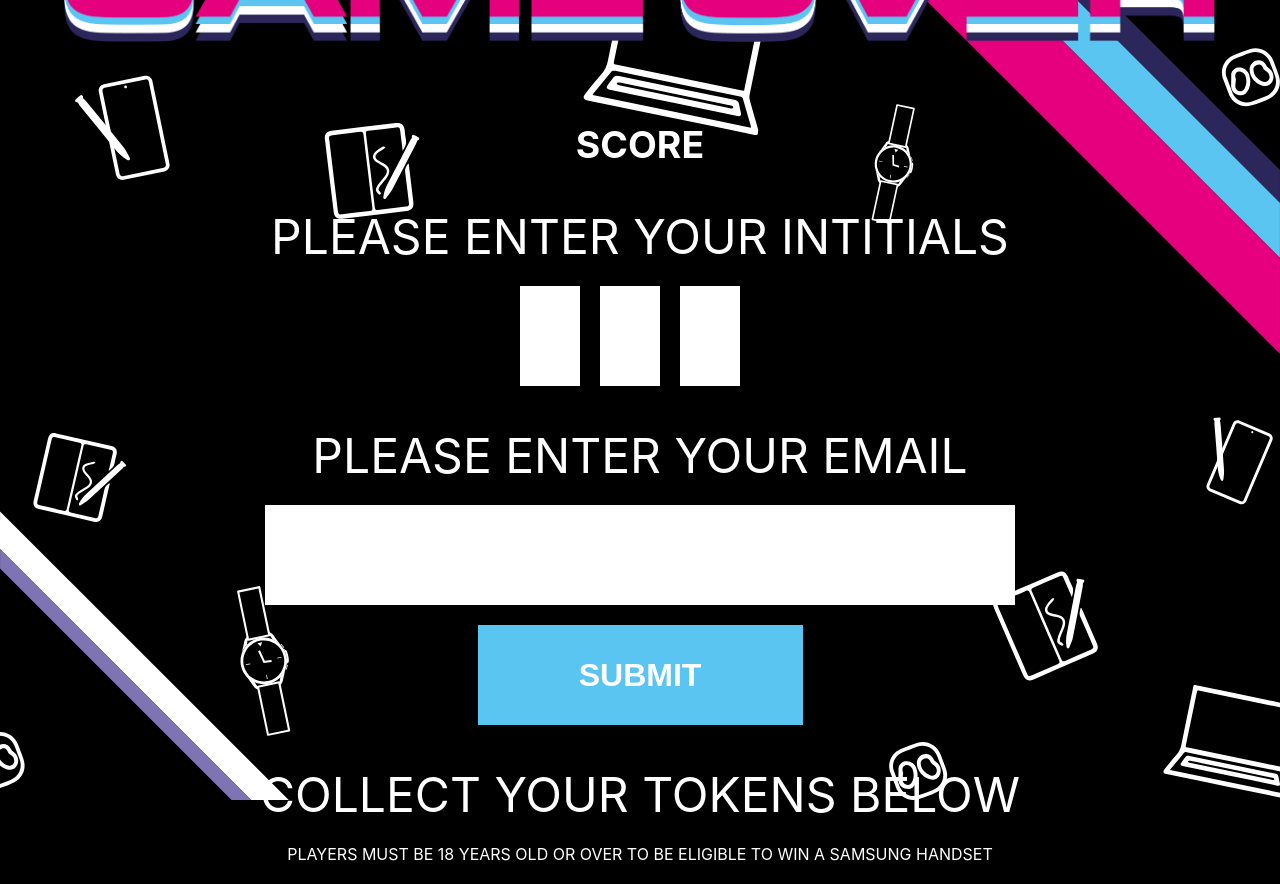
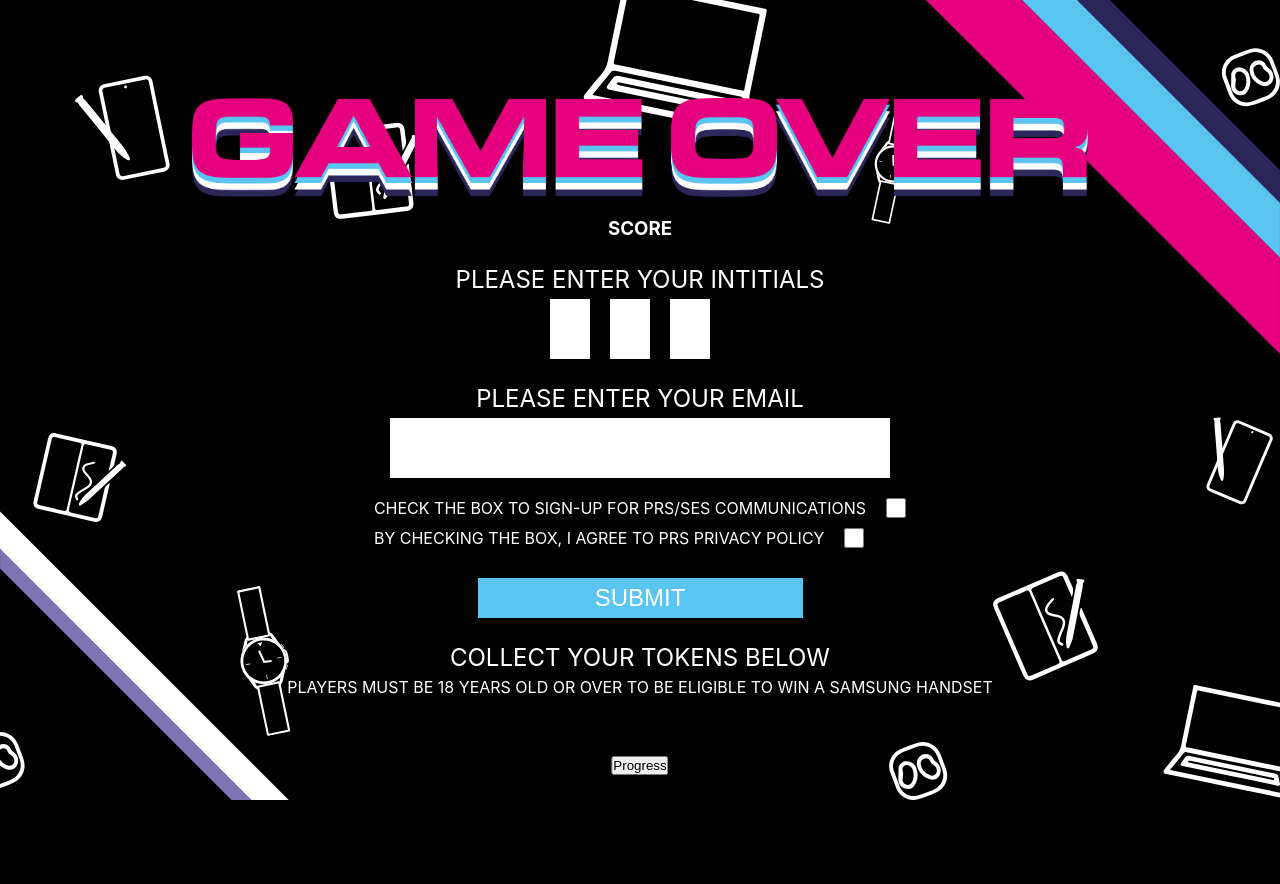
Before and after one commit to camcgreen/pacman, a Next.js app: page /over in a window 1280 px wide. After the commit the page ends 800 px from the top, so only its background shows below. Built offline with nearby package versions, Linux system fonts and the light colour scheme.

Commit message:
add button to click through screens, change styles to fit new window size and add checkboxes

```diff
--- a/pages/game.js
+++ b/pages/game.js
@@ -186,6 +186,9 @@ export default function Game() {
       </main>
       <div className={styles.overlay} id='overlay'></div>
       <div className={styles.finishOverlay} id='finish-overlay'></div>
+      <button className='progressButton' onClick={() => router.push('/over')}>
+        Progress
+      </button>
       {/* <div className={styles.countdownToStart}>{countdownToStart}</div> */}
       <div className={`${styles.popup} ${styles.winPopup}`} id='win-popup'>
         <h1>YOU WON</h1>
--- a/pages/index.js
+++ b/pages/index.js
@@ -44,6 +44,7 @@ export default function Home() {
     //   window.removeEventListener('keydown', moveToNext);
     // }
     // window.addEventListener('keydown', moveToNext);
+    // window.addEventListener('click', router.push('/game'));
   }, []);
   return (
     <div className={styles.container}>
@@ -68,6 +69,9 @@ export default function Home() {
       </main>
       <Fullscreen />
       <SetDeviceInput />
+      <button className='progressButton' onClick={() => router.push('/game')}>
+        Progress
+      </button>
     </div>
   );
 }
--- a/pages/leaderboard.js
+++ b/pages/leaderboard.js
@@ -1,4 +1,5 @@
 import { useEffect, useState } from 'react';
+import router from 'next/router';
 import {
   getDatabase,
   fireBaseStartApp,
@@ -115,6 +116,9 @@ export default function Leaderboard() {
           </div>
         </div>
       </main>
+      <button className='progressButton' onClick={() => router.push('/')}>
+        Progress
+      </button>
     </div>
   );
 }
--- a/pages/over.js
+++ b/pages/over.js
@@ -47,18 +47,49 @@ export default function Over() {
         <img src='/over.png' className={styles.over} />
         <h3>SCORE</h3>
         {/* <h2>13770</h2> */}
-        <h2>{score}</h2>
+        <h2 className={styles.marginBelow}>{score}</h2>
         <form onSubmit={(e) => submitForm(e, score)}>
           <h2>PLEASE ENTER YOUR INTITIALS</h2>
-          <div className={styles.inputs}>
+          <div className={`${styles.inputs} ${styles.marginBelow}`}>
             <input type='text' id='initial0' maxLength='1' />
             <input type='text' id='initial1' maxLength='1' />
             <input type='text' id='initial2' maxLength='1' />
           </div>
           <h2>PLEASE ENTER YOUR EMAIL</h2>
-          <input type='email' id='email' />
+          <input type='email' id='email' className={styles.marginBelow} />
           <br />
-          <input className={styles.submit} type='submit' value='SUBMIT' />
+          <div className={styles.checkboxRow}>
+            <label for='comms'>
+              CHECK THE BOX TO SIGN-UP FOR PRS/SES COMMUNICATIONS
+            </label>
+            <input
+              type='checkbox'
+              id='comms'
+              name='comms'
+              // value='Bike'
+              className={styles.checkbox}
+            />
+          </div>
+          {/* <br /> */}
+          <div className={styles.checkboxRow}>
+            <label for='privacy'>
+              BY CHECKING THE BOX, I AGREE TO PRS PRIVACY POLICY
+            </label>
+            <input
+              type='checkbox'
+              id='privacy'
+              name='privacy'
+              // value='Bike'
+              className={styles.checkbox}
+              required
+            />
+          </div>
+          <br />
+          <input
+            className={`${styles.submit} ${styles.marginBelow}`}
+            type='submit'
+            value='SUBMIT'
+          />
         </form>
         <h2>COLLECT YOUR TOKENS BELOW</h2>
         <p>
@@ -66,6 +97,12 @@ export default function Over() {
           HANDSET
         </p>
       </main>
+      <button
+        className='progressButton'
+        onClick={() => router.push('/leaderboard')}
+      >
+        Progress
+      </button>
     </div>
   );
 }
--- a/styles/Game.module.css
+++ b/styles/Game.module.css
@@ -3,7 +3,7 @@
   justify-content: center;
   align-items: center;
   height: 100vh;
-  font-size: 2rem;
+  font-size: 1.5rem;
 }
 
 .bg {
@@ -34,7 +34,9 @@
   transition: opacity 0.1s ease-in-out;
 }
 
-
+.container main h4 {
+  font-weight: 400;
+}
 
 /*
 .time h4, .score h4 {
@@ -46,7 +48,7 @@
 } */
 
 .time {
-  /* text-align: right; */
+  text-align: right;
   width: 261px;
 }
 
--- a/styles/Home.module.css
+++ b/styles/Home.module.css
@@ -36,7 +36,7 @@
 }
 
 .container main h3 {
-  font-size: 2rem;
+  font-size: 1.75rem;
   font-weight: 400;
   letter-spacing: 0.05em;
 }
@@ -56,10 +56,12 @@
 
 .arcade {
   /* width: 1400px; */
-  width: 90%;
+  /* width: 90%; */
+  width: 70%;
 }
 
 .play {
   /* width: 600px; */
-  width: 50%;
+  /* width: 50%; */
+  width: 30%;
 }
--- a/styles/Over.module.css
+++ b/styles/Over.module.css
@@ -3,7 +3,7 @@
   justify-content: center;
   align-items: center;
   height: 100vh;
-  font-size: 2rem;
+  /* font-size: 2rem; */
 }
 
 .bg {
@@ -33,7 +33,7 @@
 }
 
 .container main * {
-  margin-bottom: 20px;
+  margin-bottom: 5px;
 }
 
 .container main h2 {
@@ -45,17 +45,32 @@
 }
 
 .container main input {
-  width: 750px;
-  height: 100px;
+  /* width: 750px; */
+  width: 500px;
+  height: 60px;
   border: none;
   outline: none;
   /* display: flex;
   justify-content: center;
   align-items: center; */
   text-align: center;
-  font-size: 3rem;
+  font-size: 2rem;
   font-weight: bold;
   color: var(--colNavy);
+}
+
+.checkbox {
+  width: 20px !important;
+  height: 20px !important;
+}
+
+.checkboxRow {
+  display: flex;
+  align-items: center;
+}
+
+.checkboxRow label {
+  margin-right: 20px;
 }
 
 .container main input:focus {
@@ -63,7 +78,7 @@
 }
 
 .inputs input {
-  width: 60px !important;
+  width: 40px !important;
   /* height: 100px; */
   margin-right: 20px;
   text-transform: uppercase;
@@ -85,11 +100,17 @@
   background-color: var(--colBlue);
   color: white !important;
   width: 325px !important;
-  font-size: 2rem !important;
-  height: 100px !important;
+  font-size: 1.5rem !important;
+  font-weight: 400 !important;
+  height: 40px !important;
 }
 
 .over {
-  width: 90%;
-  margin-bottom: 80px !important;
+  /* width: 90%; */
+  width: 70%;
+  margin-bottom: 20px !important;
 }
+
+.marginBelow {
+  margin-bottom: 20px !important;
+}
--- a/styles/globals.css
+++ b/styles/globals.css
@@ -25,5 +25,13 @@ a {
 
 #gameCanvas {
   /* width: 850px; */
-  margin: 0 120px;
+  margin: 0 80px;
 }
+
+.progressButton {
+  position: fixed;
+  z-index: 7;
+  bottom: 25px;
+  left: 50%;
+  transform: translateX(-50%);
+}
```
